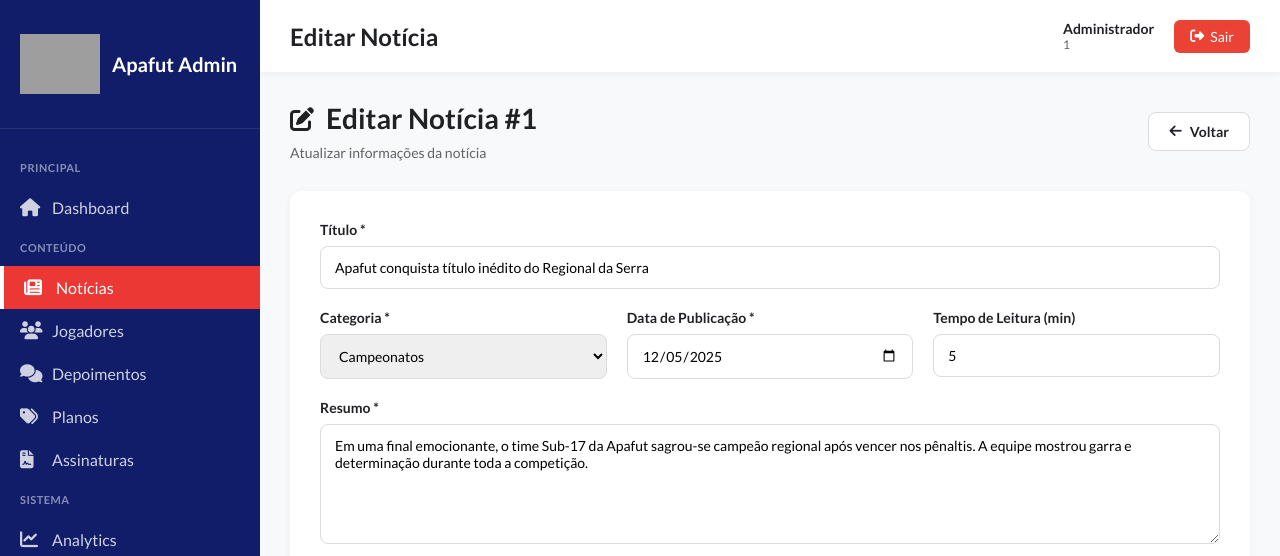
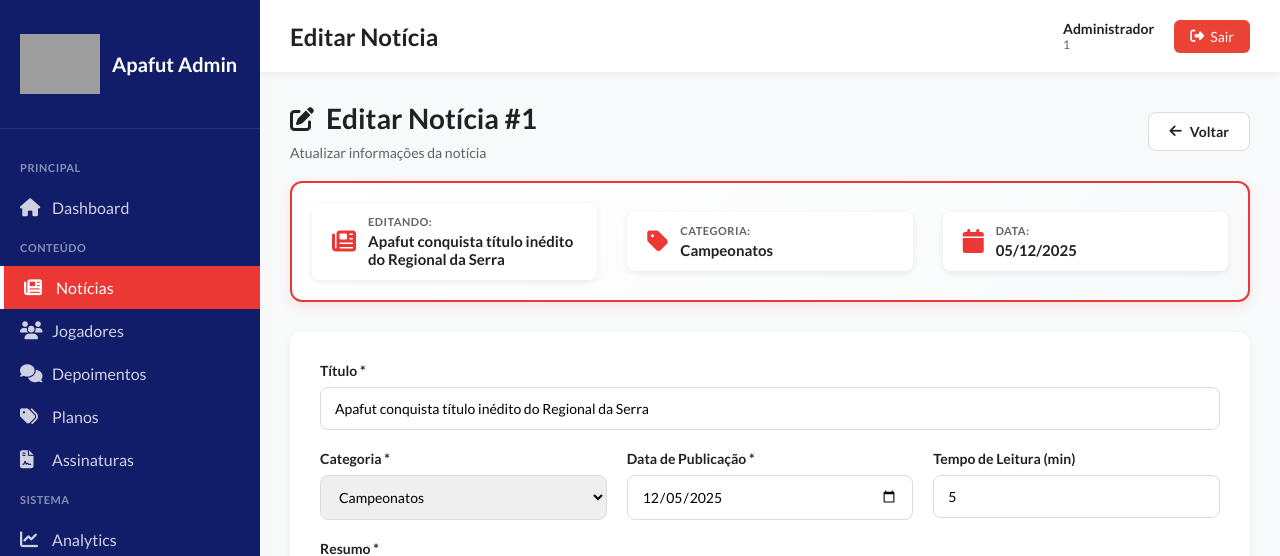
Before and after one commit to lleonardo-franco/apafut, a PHP site: page /admin/noticia-editar.php?id=1 in a window 1280 px wide. Shown: the top 556 px of the page. Run offline with PHP 8.4, Linux system fonts and the light colour scheme; a user stored in the database is signed in; data comes from the database, SQL or seed files in the repository; some libraries are stand-ins or nearby versions; grey boxes are pictures that could not be loaded.

Commit message:
Adicionar card identificador visual no painel de edição de notícias e melhorar logs de debug

```diff
--- a/admin/assets/css/noticias.css
+++ b/admin/assets/css/noticias.css
@@ -3,7 +3,58 @@
     display: flex;
     justify-content: space-between;
     align-items: center;
+    margin-bottom: 20px;
+}
+
+/* Card Identificador */
+.card-identificador {
+    background: linear-gradient(135deg, #fff 0%, #f8f9fa 100%);
+    border: 2px solid var(--vermelho-primario);
+    border-radius: 12px;
+    padding: 20px;
     margin-bottom: 30px;
+    display: flex;
+    gap: 30px;
+    align-items: center;
+    flex-wrap: wrap;
+    box-shadow: 0 4px 12px rgba(235, 56, 53, 0.1);
+}
+
+.card-identificador .info-badge {
+    display: flex;
+    align-items: center;
+    gap: 12px;
+    padding: 12px 20px;
+    background: white;
+    border-radius: 8px;
+    box-shadow: 0 2px 6px rgba(0, 0, 0, 0.08);
+    flex: 1;
+    min-width: 200px;
+}
+
+.card-identificador .info-badge i {
+    font-size: 24px;
+    color: var(--vermelho-primario);
+}
+
+.card-identificador .info-badge div {
+    display: flex;
+    flex-direction: column;
+    gap: 4px;
+}
+
+.card-identificador .info-badge strong {
+    font-size: 11px;
+    text-transform: uppercase;
+    color: var(--text-light);
+    font-weight: 600;
+    letter-spacing: 0.5px;
+}
+
+.card-identificador .info-badge span {
+    font-size: 15px;
+    color: var(--text-dark);
+    font-weight: 600;
 }
 
 .page-header h1 {
--- a/admin/noticia-editar.php
+++ b/admin/noticia-editar.php
@@ -29,6 +29,13 @@ try {
 
     // Processar atualização
     if ($_SERVER['REQUEST_METHOD'] === 'POST') {
+        // Log dos dados recebidos
+        logError('POST recebido em noticia-editar.php', [
+            'id_url' => $noticiaId,
+            'post_keys' => array_keys($_POST),
+            'files_keys' => array_keys($_FILES)
+        ]);
+
         $titulo = Security::sanitizeString($_POST['titulo'] ?? '');
         $categoria = Security::sanitizeString($_POST['categoria'] ?? '');
         $resumo = Security::sanitizeString($_POST['resumo'] ?? '');
@@ -116,15 +123,17 @@ try {
         $stmt->bindParam(':status', $status);
         $stmt->bindParam(':data_agendamento', $data_agendamento);
 
-        $stmt->execute();
+        $rowCount = $stmt->execute();
 
-        logError('Notícia atualizada', [
+        logError('Notícia UPDATE executado', [
             'id' => $noticiaId,
             'titulo' => $titulo,
-            'user' => $user['email']
+            'user' => $user['email'],
+            'rows_affected' => $stmt->rowCount(),
+            'post_data' => $_POST
         ]);
 
-        $success = 'Notícia atualizada com sucesso!';
+        $success = 'Notícia #' . $noticiaId . ' atualizada com sucesso! (' . $stmt->rowCount() . ' registro alterado)';
 
         // Recarregar notícia
         $stmt = $conn->prepare("SELECT * FROM noticias WHERE id = :id");
@@ -170,6 +179,31 @@ try {
                     <a href="noticias.php" class="btn btn-light">
                         <i class="fas fa-arrow-left"></i> Voltar
                     </a>
+                </div>
+
+                <!-- Card Identificador -->
+                <div class="card-identificador">
+                    <div class="info-badge">
+                        <i class="fas fa-newspaper"></i>
+                        <div>
+                            <strong>Editando:</strong>
+                            <span><?= htmlspecialchars($noticia['titulo']) ?></span>
+                        </div>
+                    </div>
+                    <div class="info-badge">
+                        <i class="fas fa-tag"></i>
+                        <div>
+                            <strong>Categoria:</strong>
+                            <span><?= htmlspecialchars($noticia['categoria']) ?></span>
+                        </div>
+                    </div>
+                    <div class="info-badge">
+                        <i class="fas fa-calendar"></i>
+                        <div>
+                            <strong>Data:</strong>
+                            <span><?= date('d/m/Y', strtotime($noticia['data_publicacao'])) ?></span>
+                        </div>
+                    </div>
                 </div>
 
                 <?php if ($success): ?>
```
Also changed, not shown: assets/images/noticias/apafut-conquista-titulo-inedito-1766858824.png (added).
